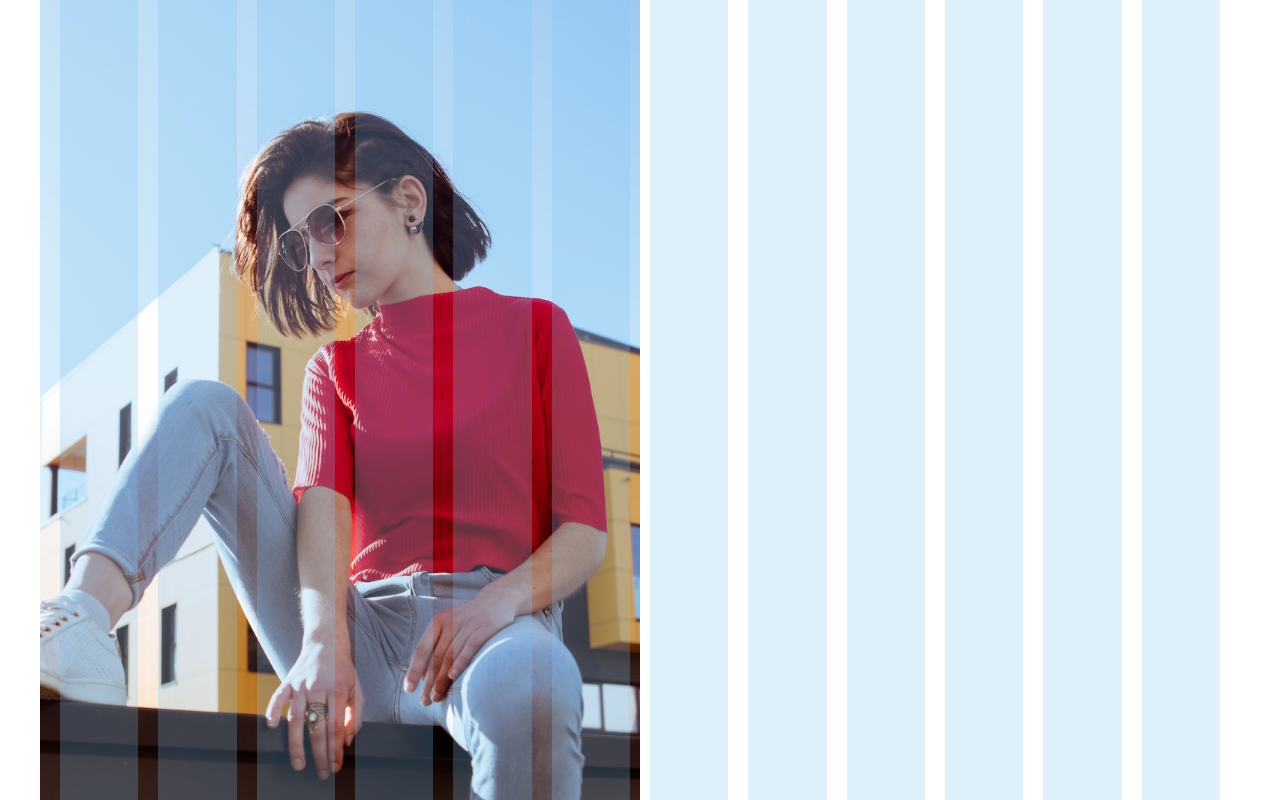
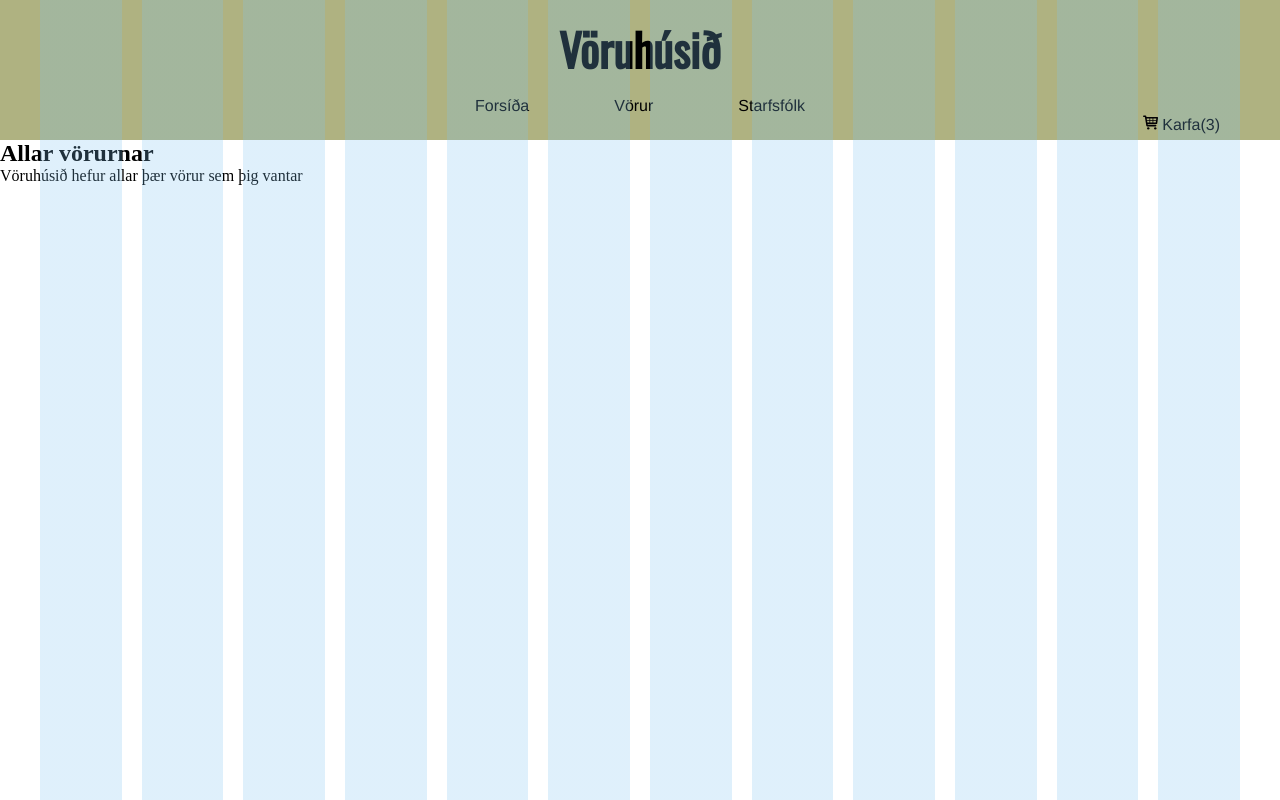
Before and after one commit to eij15/hopv1, a website: page index.html in a window 1280 px wide. Shown: the top 800 px of the page. Drawn offline with nearby package versions, Linux system fonts and the light colour scheme; files that its build step writes are made by us from their sources.

Commit message:
Haus er ready

```diff
--- a/index.html
+++ b/index.html
@@ -7,37 +7,41 @@
 
     <link rel="stylesheet" href="grid.css">
     <link rel="stylesheet" href="styles.css">
+    <!---fonts-->
+    <link href="https://fonts.googleapis.com/css?family=Oswald" rel="stylesheet">
   </head>
   <body>
 
-    <section class="starfsfolk">
-      <div class="starfsfolk__cards">
-        <div class="card__img" >
-            <img src="/img/anna.jpg" alt="anna">
-        </div>
-            <div class="card__img">
-            <img src="/img/anna.jpg" alt="anna">
-        </div>
-          <div class="card__img">
-            <img src="/img/anna.jpg" alt="anna">
-        </div>
-      </div>
-    </section>
 
-
-      <div class="haus">
+      <section class="haus">
+        <div class="main">
         <div class="haus__titill">
           <h1><a href="#">Vöruhúsið</a></h1>
         </div>
           <div class="haus__linkar" >
-            <p><a href="/efni/index.txt">Forsíða</a></p>
-            <p><a href="/efni/products.txt">Vörur</a></p>
-            <p><a href="/efni/staff.txt">Starfsfólk</a></p>
+            <a href="/efni/index.txt">Forsíða</a>
+            <a href="/efni/products.txt">Vörur</a>
+            <a href="/efni/staff.txt">Starfsfólk</a>
           </div>
-        <div class="header__karfa">
-          <p>Karfa</p>
+        <div class="haus__karfa">
+          <div>
+            <img src="/img/cart.svg" alt="">
+            <a href="/efni/cart.txt"> Karfa(3)</a>
+          </div>
         </div>
-      </div>
+      </section>
+
+      <section class="efni">
+        <div class="efni__titill">
+          <h2>Allar vörurnar</h2>
+          <div class="efni__efni">
+            <p>Vöruhúsið hefur allar þær vörur sem þig vantar</p>
+            <div class="efni__takki">
+
+            </div>
+          </di>
+        </div>
+      </section>
 
 
   </body>
--- a/scss/config.scss
+++ b/scss/config.scss
@@ -1,2 +1,17 @@
-$max-width: 1200px;
-$gutter:20px;
+a:link {
+  color: black;
+  text-decoration: none;
+}
+
+
+a:visited {
+  color: black;
+}
+
+a:hover {
+  color: black;
+}
+
+a:active {
+  color: black;
+}
--- a/scss/header.scss
+++ b/scss/header.scss
@@ -1,40 +1,46 @@
-$max-width: 1200px;
-$font-size_h1: 32px;
+$font-size_h1: 45px;
 $font-size_p: 16px;
 $b: black;
-$tn: none;
 
-haus{
-    display: flex;
+.haus {
+    max-width: 100%;
     background-color: #afb281;
-    height: 10vh;
     width: 100%;
-
+    height: 140px;
+    text-align: center;
 }
 
-.header__name {
+.haus__titill h1 {
+    font-family: 'Oswald', sans-serif;
+    max-width: 1200px;
+    display: flex;
     font-size: $font-size_h1;
-    color:$b;
-    text-decoration: $tn;
-    max-width: $max-width;
+    justify-content: space-around;
+    padding-top: 15px;
+    padding-bottom: 15px;
 }
 
-.header__links {
+.haus__linkar{
+    font-family: Helvetica;
     font-size: $font-size_p;
-    color:$b;
-    text-decoration: $tn;
-    max-width: $max-width;
+    max-width: 500px;
+    margin:  auto;
+    display: flex;
+    justify-content: space-evenly;
 }
 
-h1{
-    color: red;
+
+.haus__karfa {
+    font-size: $font-size_p;
+    font-family: Helvetica;
+    justify-content: left;
+    margin: none;
+    max-width: 1200px;
+    text-align: right;
+    padding-right: 20px;
 }
 
-.starfsfolk {
-    max-width: $max-width;
+.haus__karfa img {
+    width: 15px;
+    height: 15px;
 }
-
-.card__img img {
-    height: 50%;
-    width: 50%;
-}
--- a/styles.scss
+++ b/styles.scss
@@ -1,5 +1,5 @@
+@import "scss/header.scss";
 @import "scss/config.scss";
-@import "scss/header.scss";
 
 * {
   padding: 0;
@@ -12,14 +12,16 @@
   box-sizing: inherit;
 }
 
-html { /* stylelint-disable-line */
-  max-width: $max-width;
+.main { /* stylelint-disable-line */
+  max-width: 1200px;
   box-sizing: border-box;
   margin: auto;
   overflow-x: hidden;
   // TODO fleiri grunn stillingar
 }
 
+
+
 h1 { /* stylelint-disable-line */
   font-size: 50px;
 }
```
Also changed, not shown: style.css (added).
